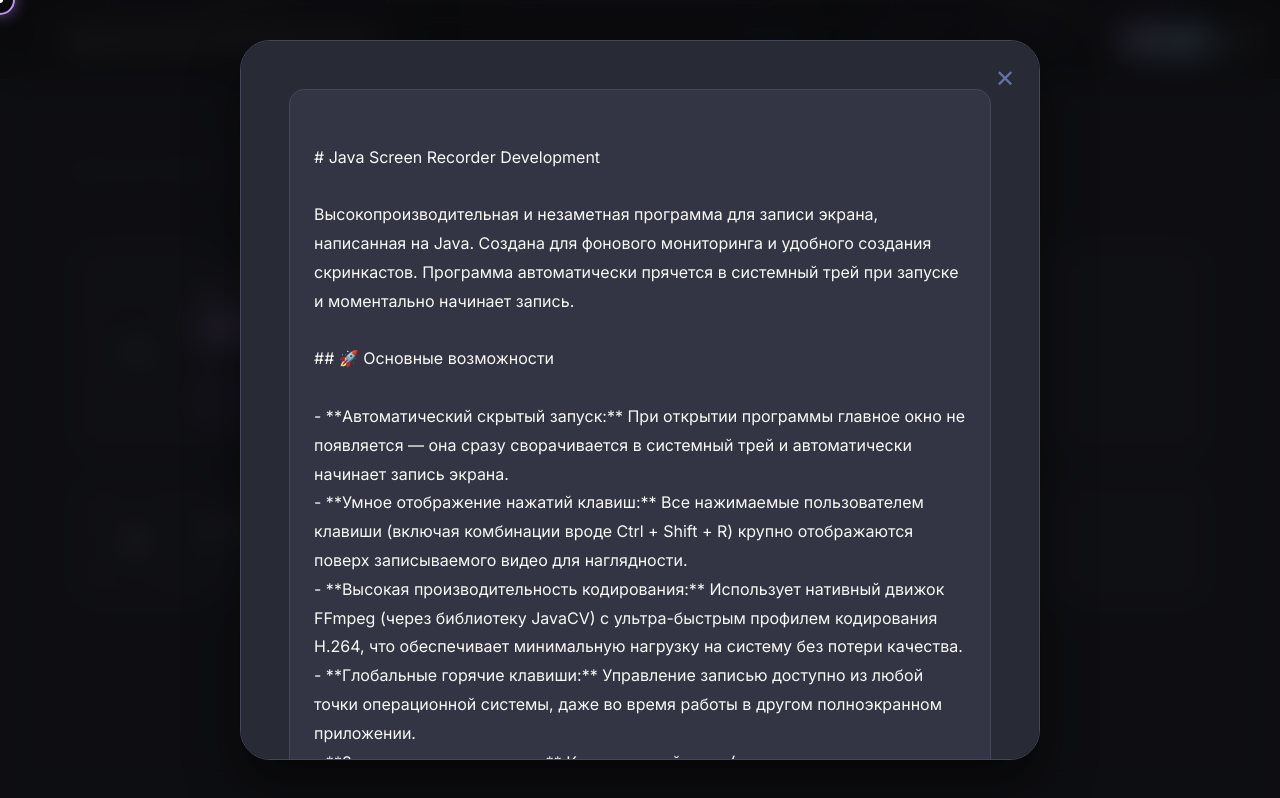
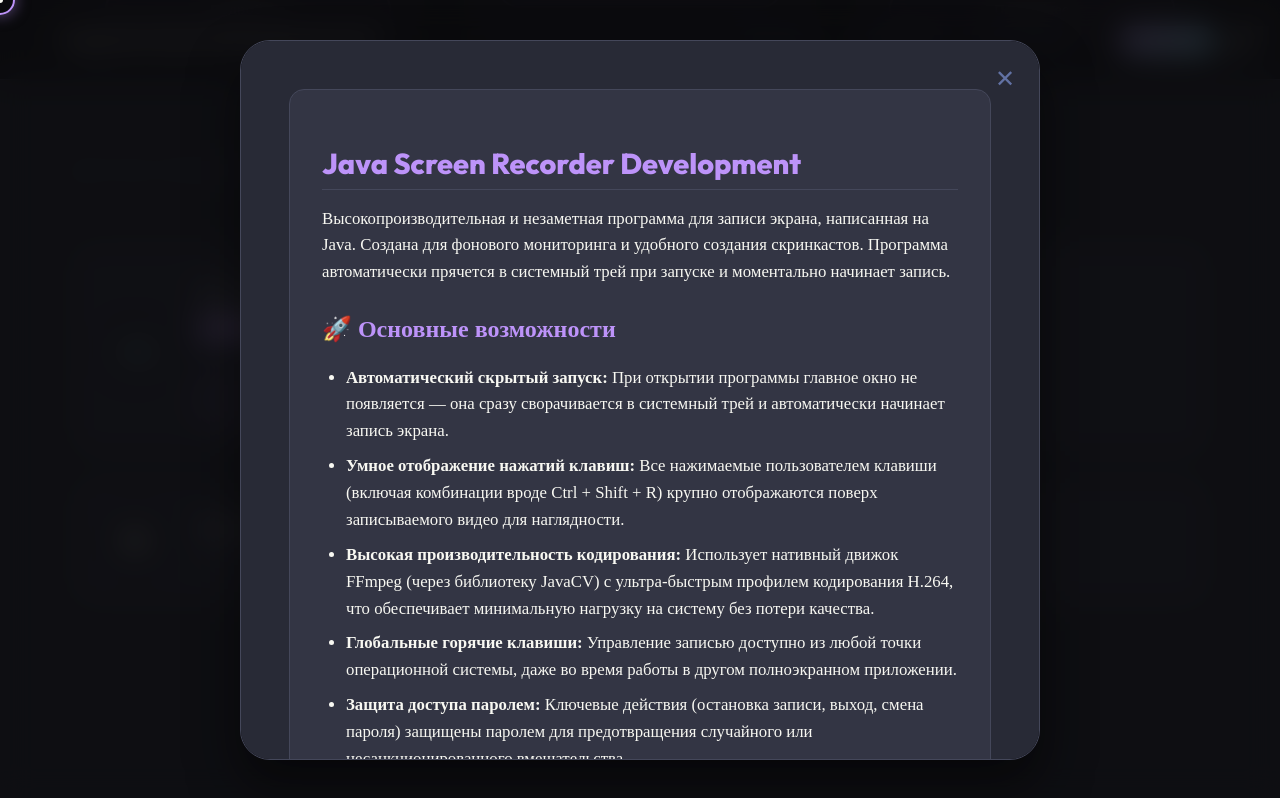
Before and after one commit to KudinovArtemilus/portfolio-2026, a React (Vite) app: page / in a window 1280 px wide. Both pictures are taken after a click on the button "Описание". Shown: the part 6283-7081 px from the top of the page. Built offline with nearby package versions, Linux system fonts and the light colour scheme.

Commit message:
Внедрен рендеринг Markdown для описания проектов с использованием react-markdown

```diff
--- a/package.json
+++ b/package.json
@@ -16,6 +16,7 @@
     "gsap": "^3.14.2",
     "lenis": "^1.3.20",
     "react": "^19.2.4",
-    "react-dom": "^19.2.4"
+    "react-dom": "^19.2.4",
+    "react-markdown": "^10.1.0"
   }
 }
--- a/src/App.jsx
+++ b/src/App.jsx
@@ -1,5 +1,6 @@
 import React, { useEffect, useState, useRef } from 'react';
 import Lenis from 'lenis';
+import ReactMarkdown from 'react-markdown';
 
 function App() {
     const appRef = useRef(null);
@@ -143,7 +144,9 @@
                     <div className="modal-content" onClick={e => e.stopPropagation()}>
                         <button className="modal-close" onClick={() => setSelectedProject(null)}>✕</button>
                         <div className="modal-body">
-                            <pre className="md-content">{selectedProject.description}</pre>
+                            <div className="md-content">
+                                <ReactMarkdown>{selectedProject.description}</ReactMarkdown>
+                            </div>
                             {selectedProject.downloadUrl && (
                                 <div className="modal-footer">
                                     <a href={selectedProject.downloadUrl} className="btn btn-primary" download>
--- a/style.css
+++ b/style.css
@@ -629,15 +629,52 @@
 }
 
 .md-content {
-    white-space: pre-wrap;
-    font-family: var(--font-sans);
     color: var(--text-main);
-    line-height: 1.8;
-    font-size: 1rem;
+    line-height: 1.6;
+    font-size: 1.05rem;
     background: var(--glass-bg);
-    padding: 1.5rem;
+    padding: 2rem;
     border-radius: 15px;
     border: 1px solid var(--glass-border);
+}
+
+.md-content h1,
+.md-content h2,
+.md-content h3 {
+    color: var(--accent);
+    margin-top: 1.5rem;
+    margin-bottom: 1rem;
+    font-weight: 700;
+}
+
+.md-content h1 { font-size: 1.8rem; border-bottom: 1px solid var(--glass-border); padding-bottom: 0.5rem; }
+.md-content h2 { font-size: 1.5rem; }
+.md-content h3 { font-size: 1.2rem; }
+
+.md-content p {
+    margin-bottom: 1rem;
+}
+
+.md-content ul,
+.md-content ol {
+    margin-bottom: 1.5rem;
+    padding-left: 1.5rem;
+}
+
+.md-content li {
+    margin-bottom: 0.5rem;
+}
+
+.md-content strong {
+    color: var(--pink);
+}
+
+.md-content code {
+    background: var(--bg-dark);
+    padding: 0.2rem 0.4rem;
+    border-radius: 4px;
+    font-family: inherit;
+    font-size: 0.9em;
 }
 
 .modal-footer {
```
Also changed, not shown: 1 other file (tests, documents, lock files or other folders).
